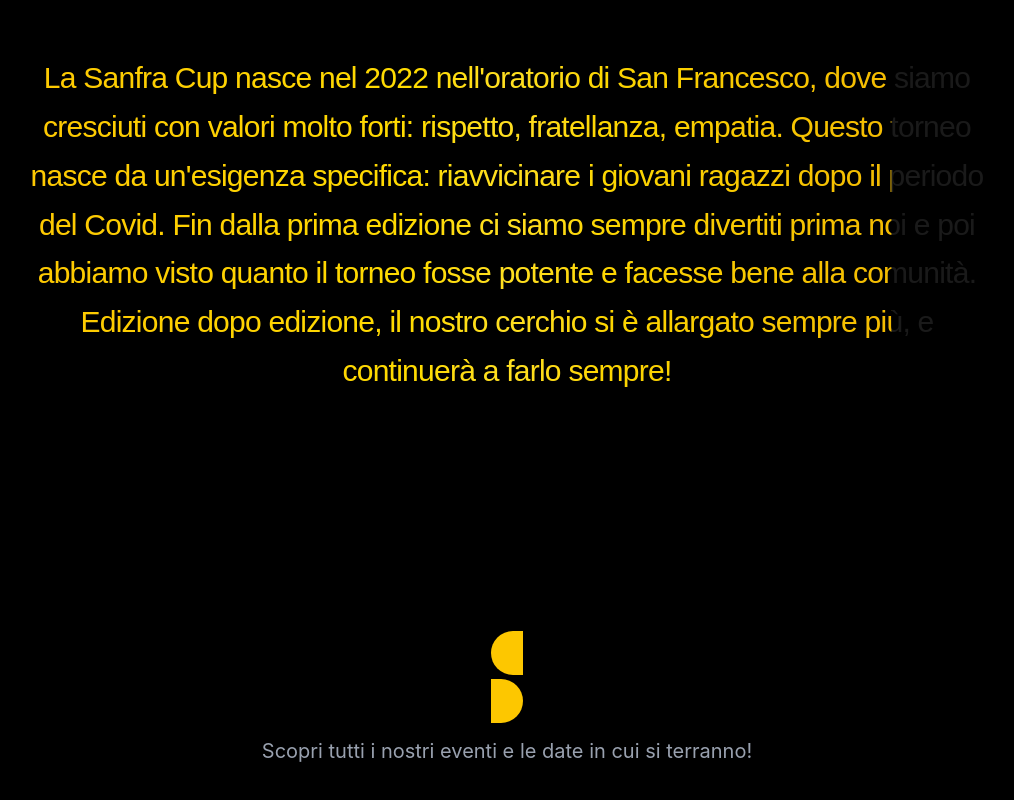
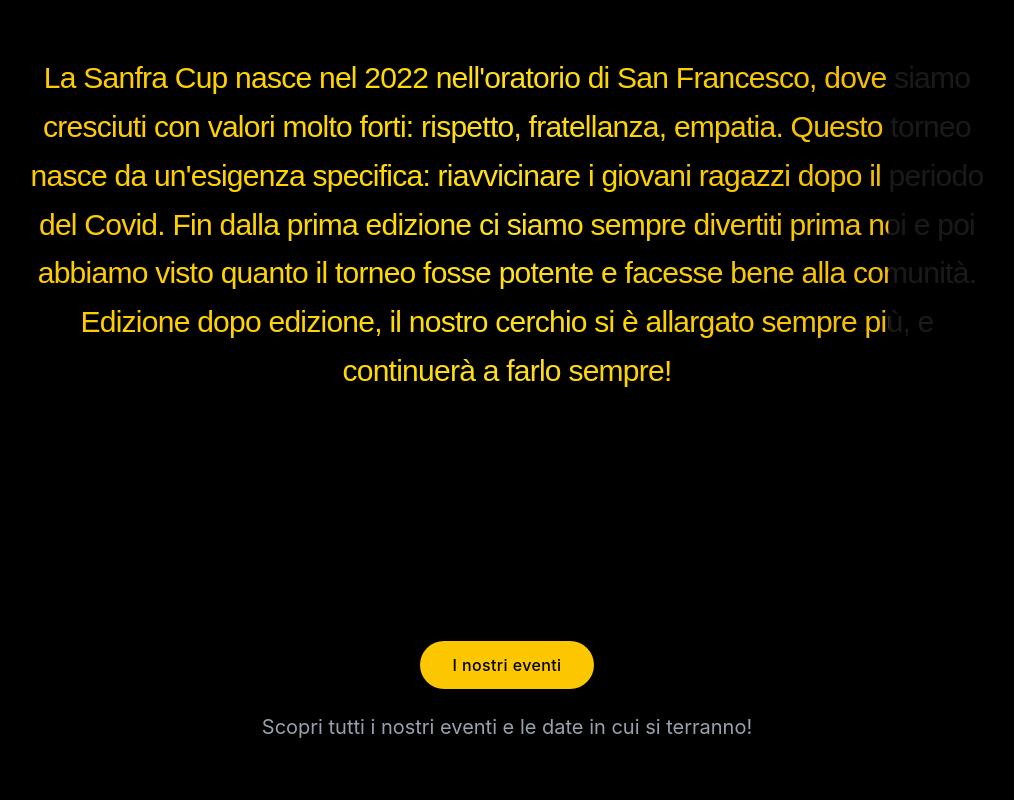
Before and after one commit to fabrizjo/v0-sanfra-cup-web-app, a Next.js app: page / in a window 1280 px wide. Shown: the part 1781-2581 px from the top of the page, without its empty margins (133-1147 px from the left). Built offline with nearby package versions, Linux system fonts and the light colour scheme; no server answers; the database is empty.

Commit message:
feat: replace AnimatedPillButton with styled Next.js Link
Use simple styled Link for "Our events" button and link to /eventi page.

Co-authored-by: null <256101200+fabrizjo@users.noreply.github.com>

```diff
--- a/components/home-page-client.tsx
+++ b/components/home-page-client.tsx
@@ -220,11 +220,12 @@ export function HomePageClient({ calcioRegistrationsOpen, volleyRegistrationsOpe
         {/* Events CTA Section */}
         <section className="py-24 bg-black flex flex-col items-center justify-center">
           <div className="container mx-auto px-4 text-center">
-            <AnimatedPillButton
-              text="I nostri eventi"
+            <Link
               href="/eventi"
-              className="bg-yellow-400 text-black hover:shadow-yellow-400/30"
-            />
+              className="inline-block rounded-full bg-yellow-400 px-8 py-3 text-black font-medium tracking-wide transition-all duration-300 hover:shadow-lg hover:shadow-yellow-400/30 hover:scale-105"
+            >
+              I nostri eventi
+            </Link>
             <p className="mt-6 text-gray-400 text-lg md:text-xl">
               Scopri tutti i nostri eventi e le date in cui si terranno!
             </p>
```
